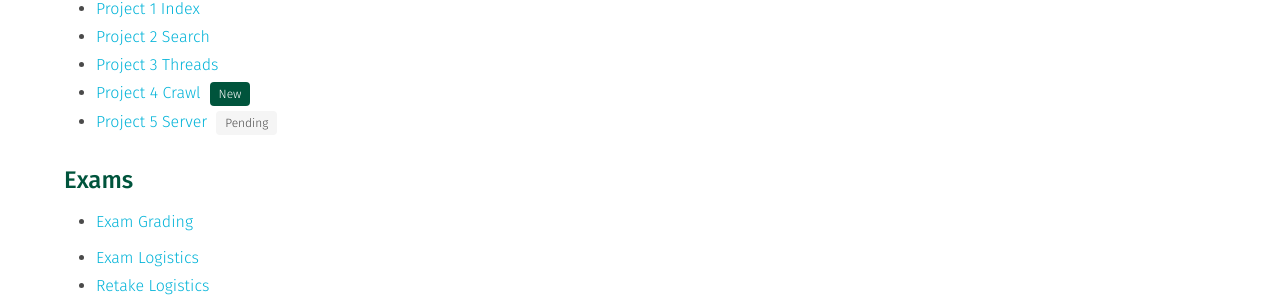
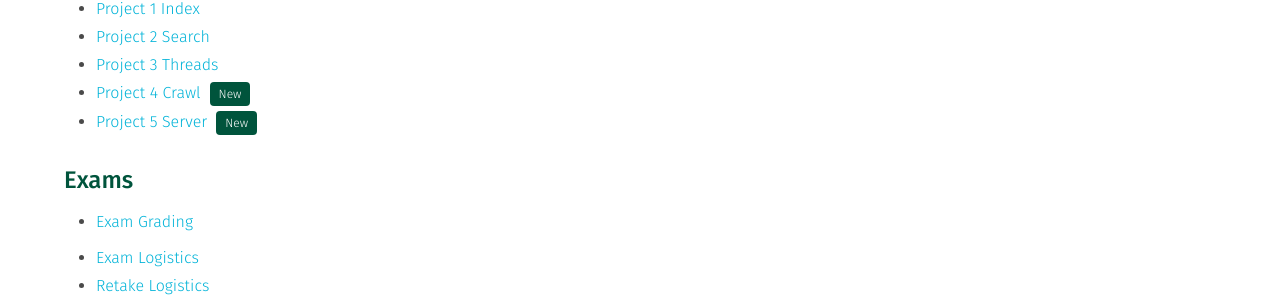
Before and after one commit to usf-cs272-spring2023/usf-cs272-spring2023.github.io, a Jekyll site: the page built from resources/index.html, in a window 1280 px wide. Shown: the part 528-829 px from the top of the page. Built offline with Jekyll 4.4.1, drawn with Linux system fonts in a browser that asks for light colours.

Commit message:
Updated project link

```diff
--- a/_data/projects.yml
+++ b/_data/projects.yml
@@ -157,6 +157,7 @@
   <<: *default
   text: 'Project 5 Server'
   tags: ['project5']
+  href: '/resources/projects/project-5.html'
 
 tests_v50:
   <<: *project5
--- a/_projects/project-5.md
+++ b/_projects/project-5.md
@@ -8,8 +8,8 @@
 project: 5
 
 tags:
- - text: 'Pending'
-#    type: 'is-primary'
+ - text: 'New'
+   type: 'is-primary'
 
 subsections:
   - text: 'Project Release v5.0'
```
